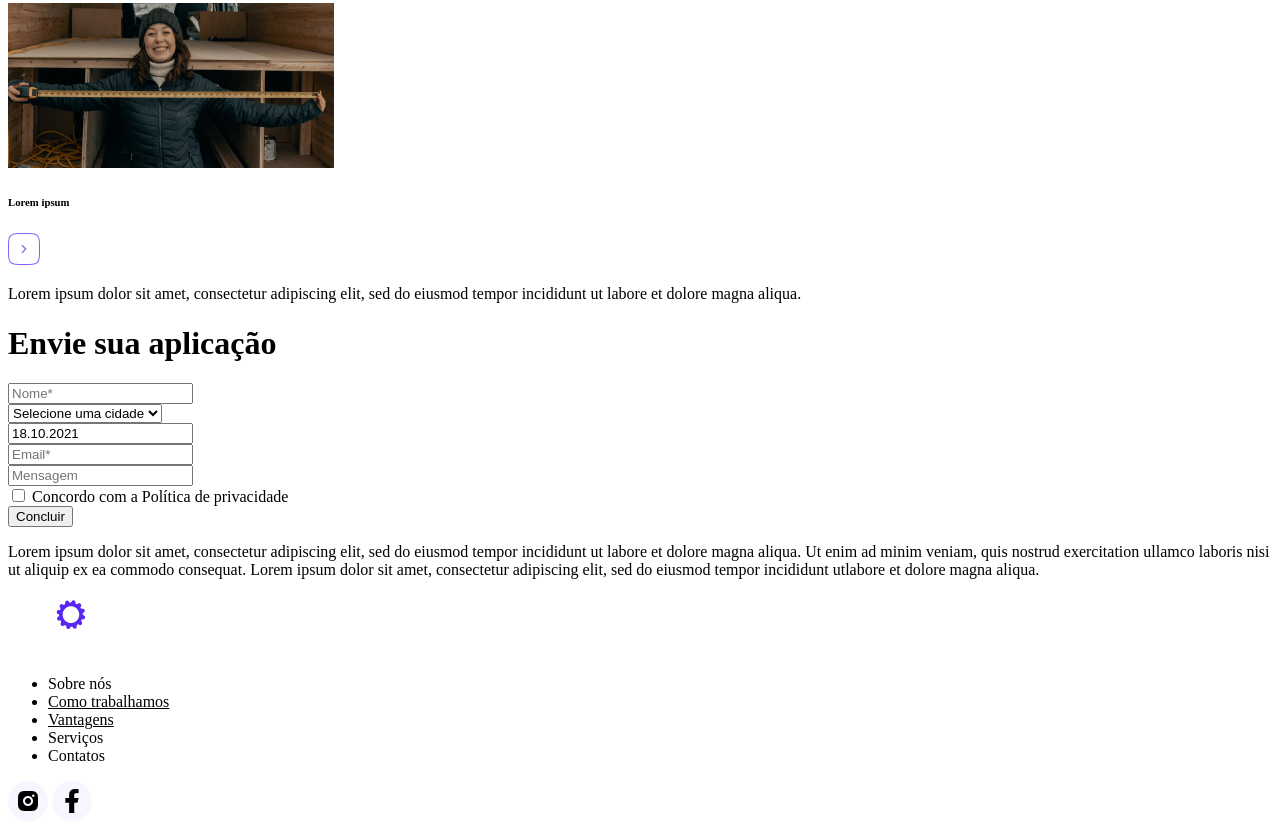
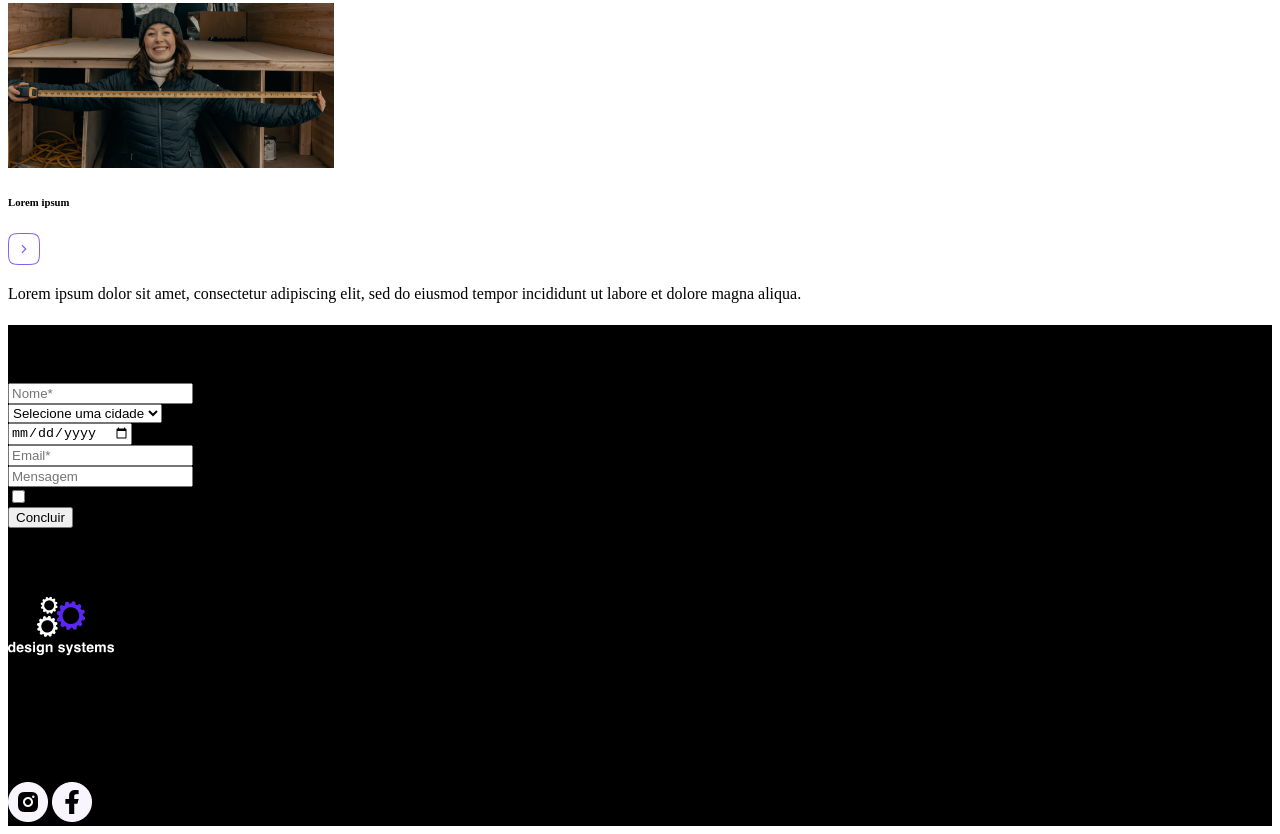
Before and after one commit to PauloHenrique993940/ProjetoDesagner_System, a plain HTML site: page index.html in a window 1280 px wide. Shown: the part 4340-5174 px from the top of the page. Drawn offline with Linux system fonts and the light colour scheme.

Commit message:
estrutura do projeto html criada

```diff
--- a/index.html
+++ b/index.html
@@ -6,11 +6,13 @@
     <meta name="viewport" content="width=device-width, initial-scale=1.0" />
     <title>Projeto de alta complexidade</title>
     <link rel="stylesheet" href="./src/css/style.css" />
-    <link rel="stylesheet" href="./src/css/header.css"/>
+    <link rel="preconnect" href="https://fonts.googleapis.com">
+    <link rel="preconnect" href="https://fonts.gstatic.com" crossorigin>
+    <link href="https://fonts.googleapis.com/css2?family=Open+Sans:ital,wght@0,300..800;1,300..800&display=swap" rel="stylesheet">
 </head>
 
 <body>
-    <!-- Marcação para mobile  320px-->
+    <!--  inicio do projeto --->
     <header>
         <nav>
             <img src="./src/assets/header/Menu mobile.png" alt="Menu mobile" />
@@ -222,7 +224,7 @@
         </section>
     </main>
     <!-- Macação do footer -->
-    <footer>
+    <footer style="background: black;">
         <div>
             <h1>Envie sua aplicação</h1>
             <form>
@@ -230,7 +232,7 @@
                     <input type="text" placeholder="Nome*" />
                 </div>
                 <div>
-                    <select id="cidade" name="cidade" required>
+                    <select id="cidade" name="cidade">
                         <option value="" disabled selected>Selecione uma cidade</option>
                         <option value="sao-paulo">São Paulo</option>
                         <option value="rio-de-janeiro">Rio de Janeiro</option>
@@ -244,7 +246,7 @@
                 <!-- Espaço para o select de date-->
                 <div>
 
-                    <input type="datetime" name="date" id="date" value="18.10.2021" >
+                    <input type="date" name="date" id="date" value="18.10.2021" >
 
                 </div>
 
@@ -279,7 +281,6 @@
                 <li><u>Vantagens</u></li>
                 <li>Serviços</li>
                 <li>Contatos</li>
-
             </ul>
             <div>
                 <img src="./src/assets/footer/Frame 12574.png" alt="Icone instagran">
```
